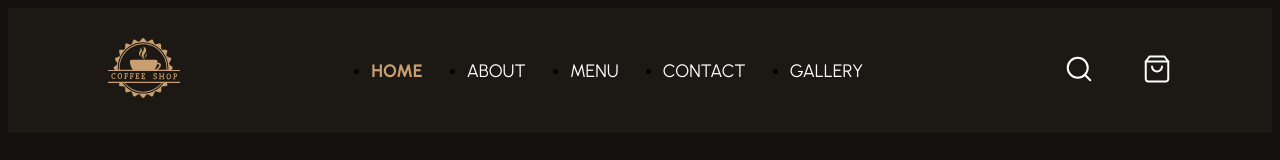
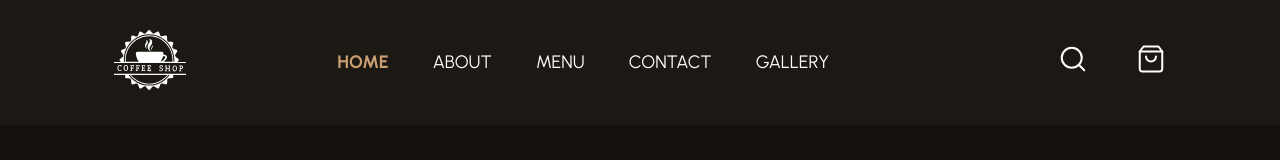
Before and after one commit to Don4ara/Lab_work, a plain HTML site: page index.html in a window 1280 px wide. Drawn offline with Linux system fonts and the light colour scheme.

Commit message:
index.html

```diff
--- a/index.html
+++ b/index.html
@@ -3,7 +3,7 @@
 <head>
     <meta charset="UTF-8">
     <meta http-equiv="X-UA-Compatible" content="ie=edge">
-    <link rel="stylesheet" href="..reset.css">
+    <link rel="stylesheet" href="../reset.css">
     <link rel="stylesheet" href="../style.css">
     <link rel="preconnect" href="https://fonts.googleapis.com">
     <link rel="preconnect" href="https://fonts.gstatic.com" crossorigin>
```
